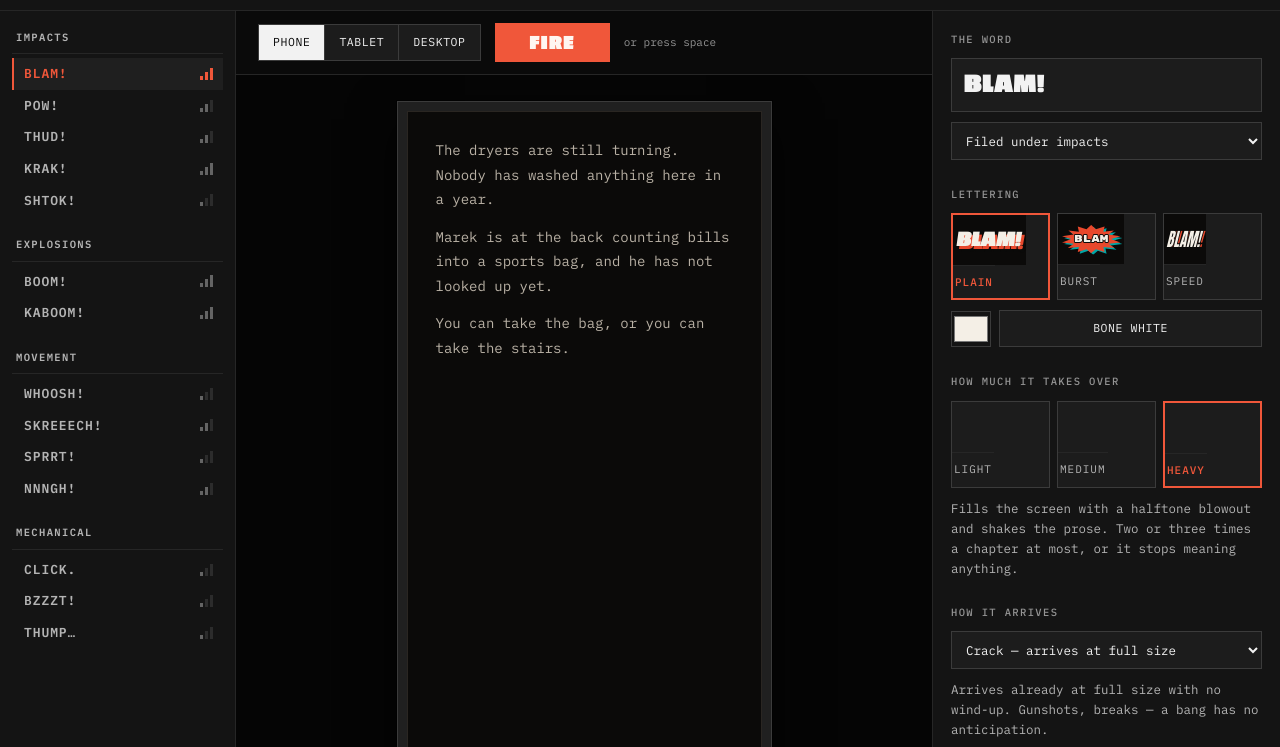
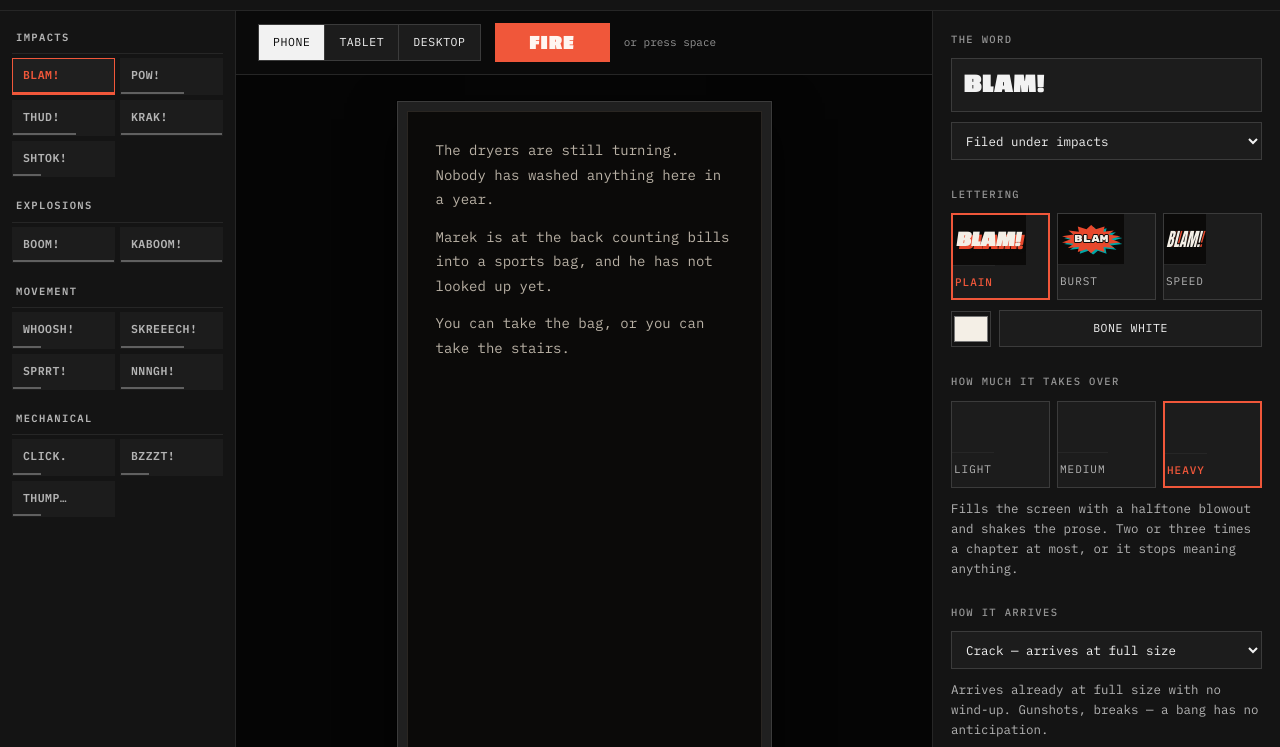
Before and after one commit to Helvetiaai/comic-sfx, a website: page index.html in a window 1280 px wide. Shown: the part 53-800 px from the top of the page. Drawn offline with Linux system fonts and the light colour scheme.

Commit message:
Turn the sound index into a card grid
Fourteen stacked rows forced a long scroll before the preview on any
narrow screen. The index is now an auto-filling grid of cards: two
columns in the desktop rail, three or more when the layout stacks, so
the whole catalog is visible at once at every width.

Intensity moved onto the card's bottom edge as a bar whose width encodes
the level, which frees the full card width for the word and costs no
vertical space. Groups keep their headings throughout.

```diff
--- a/index.html
+++ b/index.html
@@ -123,31 +123,34 @@ a{color:var(--red)}
   color:var(--ink-soft); font-weight:600;
   padding:0 4px 7px; margin-bottom:4px; border-bottom:1px solid var(--rule);
 }
-.group-rows{display:flex;flex-direction:column}
-.sound-row{
-  display:flex; align-items:center; justify-content:space-between; gap:10px;
-  width:100%; text-align:left; border:0; background:none; cursor:pointer;
-  padding:8px 10px; border-left:2px solid transparent; color:var(--ink-soft);
-  transition:color .1s,background .1s;
+/* cards, not rows: fourteen of these wrap into three or four lines instead of
+   fourteen, which is what makes the stacked layout usable on a narrow screen */
+.group-rows{display:grid;grid-template-columns:repeat(auto-fill,minmax(100px,1fr));gap:5px}
+.sound-card{
+  position:relative; overflow:hidden;
+  text-align:left; cursor:pointer; color:var(--ink-soft);
+  background:var(--raise); border:1px solid transparent;
+  padding:9px 10px 11px;
+  transition:color .1s,background .1s,border-color .1s;
 }
-.sound-row:hover{background:var(--sel);color:var(--ink)}
-.sound-row[aria-current="true"]{background:var(--sel);border-left-color:var(--red);color:var(--red)}
+.sound-card:hover{color:var(--ink);border-color:var(--rule-hard)}
+.sound-card[aria-current="true"]{color:var(--red);border-color:var(--red);background:var(--sel)}
 /* the index is a list to scan, not a showcase — a display face this small
    turns to mush on Windows, so the lettering lives where it is large */
 .sound-word{
-  font-weight:600; font-size:13px; line-height:1.2; letter-spacing:.07em;
-  text-transform:uppercase;
+  display:block; font-weight:600; font-size:11.5px; line-height:1.25;
+  letter-spacing:.04em; text-transform:uppercase;
   overflow:hidden; text-overflow:ellipsis; white-space:nowrap;
 }
-/* intensity reads as bar height, so the list scans without labels */
-.lvl{display:inline-flex;align-items:flex-end;gap:2px;height:12px;flex:0 0 auto}
-.lvl i{width:3px;background:currentColor;display:block;opacity:.5}
-.lvl i:nth-child(1){height:4px}
-.lvl i:nth-child(2){height:8px}
-.lvl i:nth-child(3){height:12px}
-.lvl[data-l="LIGHT"] i:nth-child(n+2){opacity:.15}
-.lvl[data-l="MEDIUM"] i:nth-child(n+3){opacity:.15}
-.sound-row[aria-current="true"] .lvl i{opacity:1}
+/* intensity as the width of the card's bottom edge — no label, no space cost */
+.sound-card::after{
+  content:""; position:absolute; left:0; bottom:0; height:2px;
+  background:currentColor; opacity:.45;
+}
+.sound-card[data-l="LIGHT"]::after{width:28%}
+.sound-card[data-l="MEDIUM"]::after{width:62%}
+.sound-card[data-l="HEAVY"]::after{width:100%}
+.sound-card[aria-current="true"]::after{opacity:1}
 .index-foot{padding:12px 14px 18px;border-top:1px solid var(--rule)}
 .index-foot .btn{width:100%}
 
@@ -305,13 +308,15 @@ a{color:var(--red)}
 .boot-error pre{background:var(--game-bg);border:1px solid var(--game-edge);padding:12px;overflow:auto;font-size:12px;margin:0}
 
 @media (max-width:1240px){ .workbench{grid-template-columns:210px minmax(0,1fr) 310px} }
+/* stacked: the sounds sit above the preview as a compact block of cards, the
+   inspector below it. Each group becomes its own column while there is room. */
 @media (max-width:1000px){
   body{height:auto}
   .workbench{grid-template-columns:1fr}
   .rail-left,.rail-right{border:0;border-bottom:1px solid var(--rule)}
   .rail-left{order:1}.stage{order:2}.rail-right{order:3}
-  .index{flex-direction:row;flex-wrap:wrap;gap:20px}
-  .group{flex:1 1 160px}
+  .index{display:grid;grid-template-columns:repeat(auto-fit,minmax(210px,1fr));gap:18px 22px;align-items:start}
+  .index-foot .btn{width:auto;min-width:210px}   /* not a full-width slab */
   .stage-view{min-height:56vh}
 }
 @media (prefers-reduced-motion: reduce){
@@ -591,14 +596,15 @@ function renderIndex(){
     const rows = el('div', 'group-rows');
     for (const i of buckets.get(g)){
       const r = catalog[i];
-      const b = el('button', 'sound-row');
+      const word = r.word || '—', level = (r.level || 'MEDIUM').toLowerCase();
+      const b = el('button', 'sound-card');
       b.type = 'button';
+      b.dataset.l = r.level || 'MEDIUM';
       b.setAttribute('aria-current', String(i === selected));
-      const lvl = el('span', 'lvl');
-      lvl.dataset.l = r.level || 'MEDIUM';
-      lvl.title = (r.level || 'MEDIUM').toLowerCase() + ' intensity';
-      lvl.append(el('i'), el('i'), el('i'));
-      b.append(el('span', 'sound-word', r.word || '—'), lvl);
+      // the edge bar carries the intensity visually; name it for screen readers
+      b.setAttribute('aria-label', `${word} — ${level} intensity`);
+      b.title = `${word} — ${level}`;
+      b.append(el('span', 'sound-word', word));
       b.onclick = () => { selected = i; renderIndex(); renderInspector(); save(); fire(); };
       rows.appendChild(b);
     }
```
